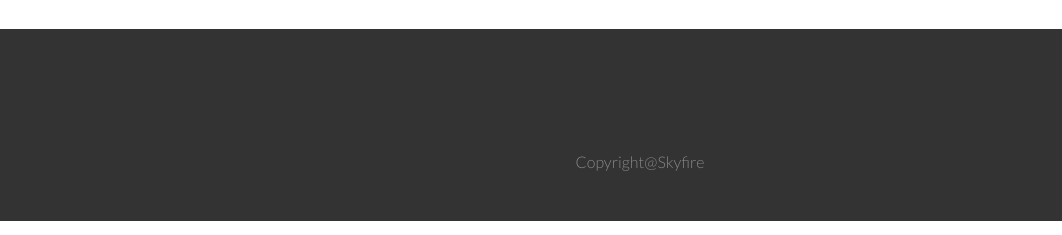
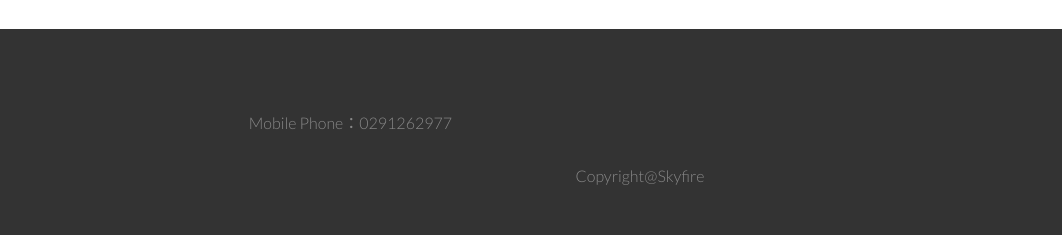
Before and after one commit to lillianxu/Cafe, a plain HTML site: page index.html in a window 1280 px wide. Shown: the part 4566-4801 px from the top of the page, 0-1062 px from the left. Drawn offline with nearby package versions, Linux system fonts and the light colour scheme; a script that the page names is missing; files whose address does not match are found by name.

Commit message:
Update index.html

```diff
--- a/index.html
+++ b/index.html
@@ -319,6 +319,7 @@ I was looking for a quick and easy food delivery service in Auckland. I tried a
         <footer>
             <div class="row">
                 <div class="col span-1-of-2">
+                     <p>Mobile Phone：0291262977</P>
                 </div>
                 <div class="col span-1-of-2">
                     <ul class="social-links">
```
